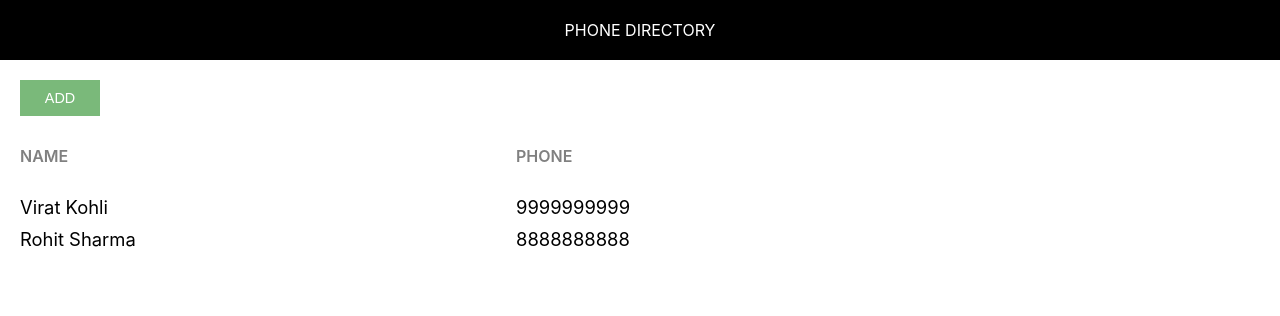
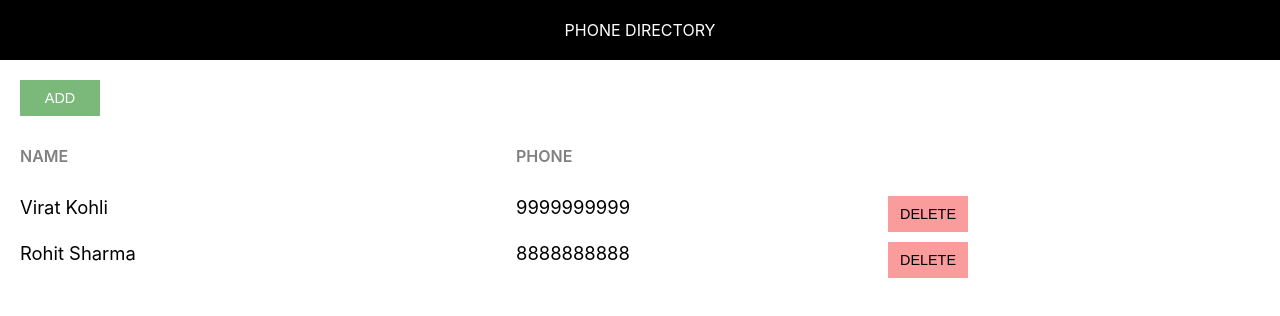
Before and after one commit to MaheswarReddyManyam/phone-directory, a React (Create React App) app: page / in a window 1280 px wide. Shown: the top 316 px of the page. Built offline with nearby package versions, Linux system fonts and the light colour scheme; the HTML template or start-up script is replaced by a standard one.

Commit message:
Added 'Delete' button

```diff
--- a/src/App.css
+++ b/src/App.css
@@ -42,3 +42,7 @@
     color: #808080;
     text-transform: uppercase;
 }
+.delt-btn{
+    background-color: #fa9c9c;
+    color: #000;
+}
--- a/src/App.js
+++ b/src/App.js
@@ -33,6 +33,9 @@
               return <div key={sub.id} className="grid-container">
               <span className="grid-item">{sub.name}</span>
               <span className="grid-item">{sub.phone}</span>
+              <span className="grid-item action-btn-container">
+                  <button className="custom-btn delt-btn">Delete</button>
+                </span>
               </div>
             })
           }
```
